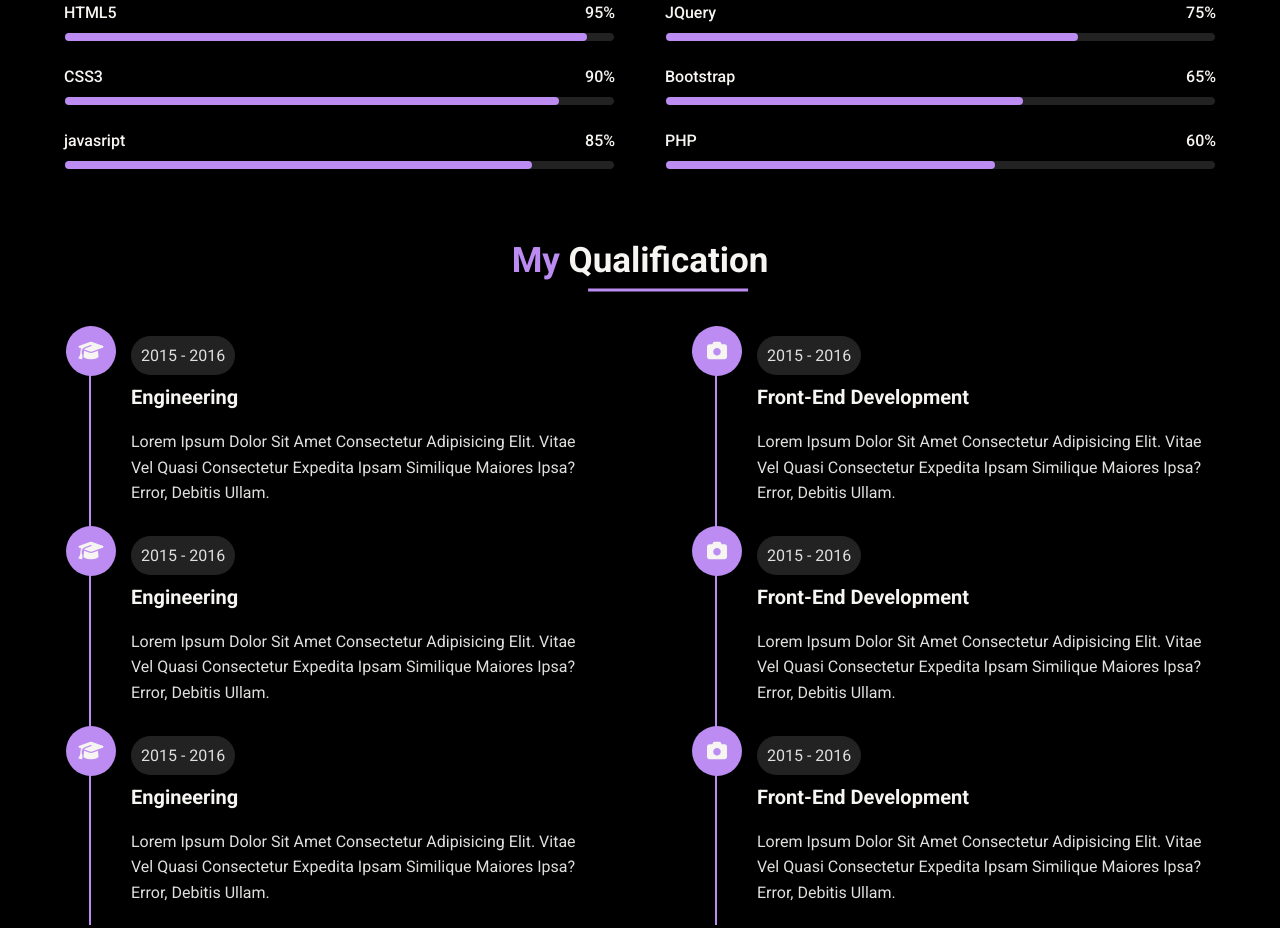
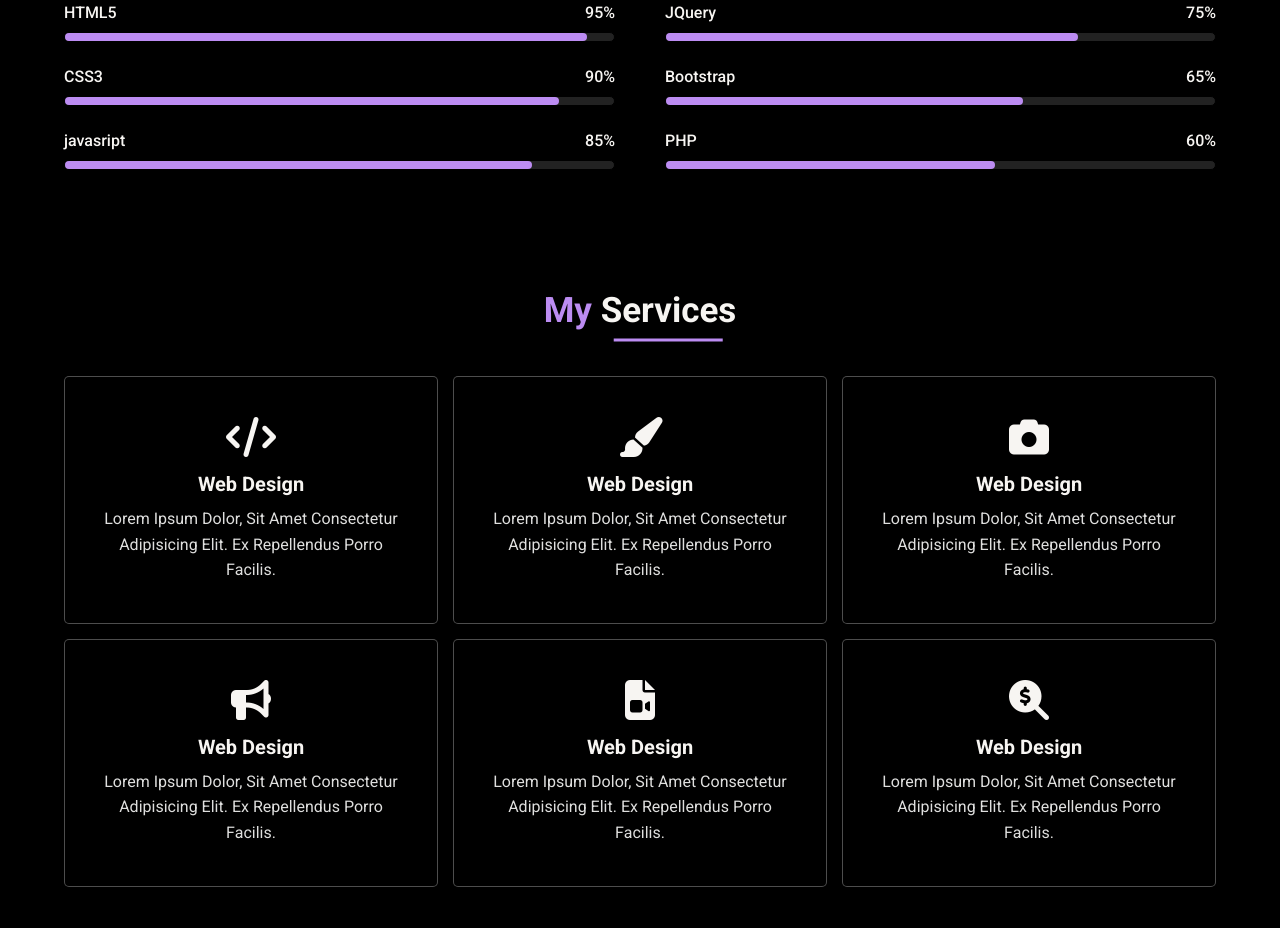
Before and after one commit to PrinceKahyap/Elora.com, a plain HTML site: page index.html in a window 1280 px wide. Shown: the part 918-1846 px from the top of the page. After the commit the page ends 1825 px from the top, so only its background shows below. Drawn offline with nearby package versions, Linux system fonts and the light colour scheme.

Commit message:
change in experience section

```diff
--- a/index.html
+++ b/index.html
@@ -179,7 +179,7 @@
         <!-- skill-section  -->
 
         <!-- Qualification-section  -->
-        <section class="experience">
+        <!-- <section class="experience">
             <div class="title">
                 <h2>My <span>Qualification</span></h2>
             </div>
@@ -237,7 +237,7 @@
                     </div>
                 </div>
             </div>
-        </section>
+        </section> -->
         <!-- /Qualification-section  -->
 
         <!-- service-section  -->
```
